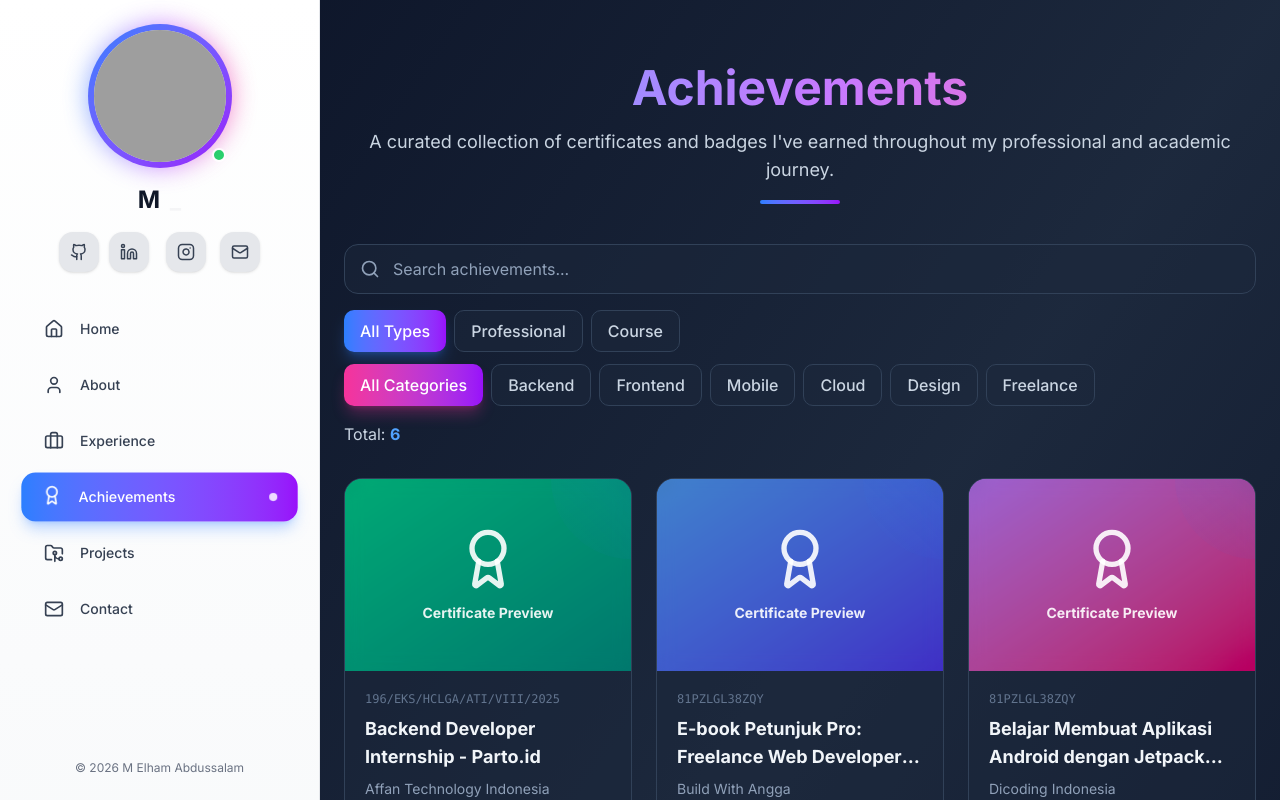
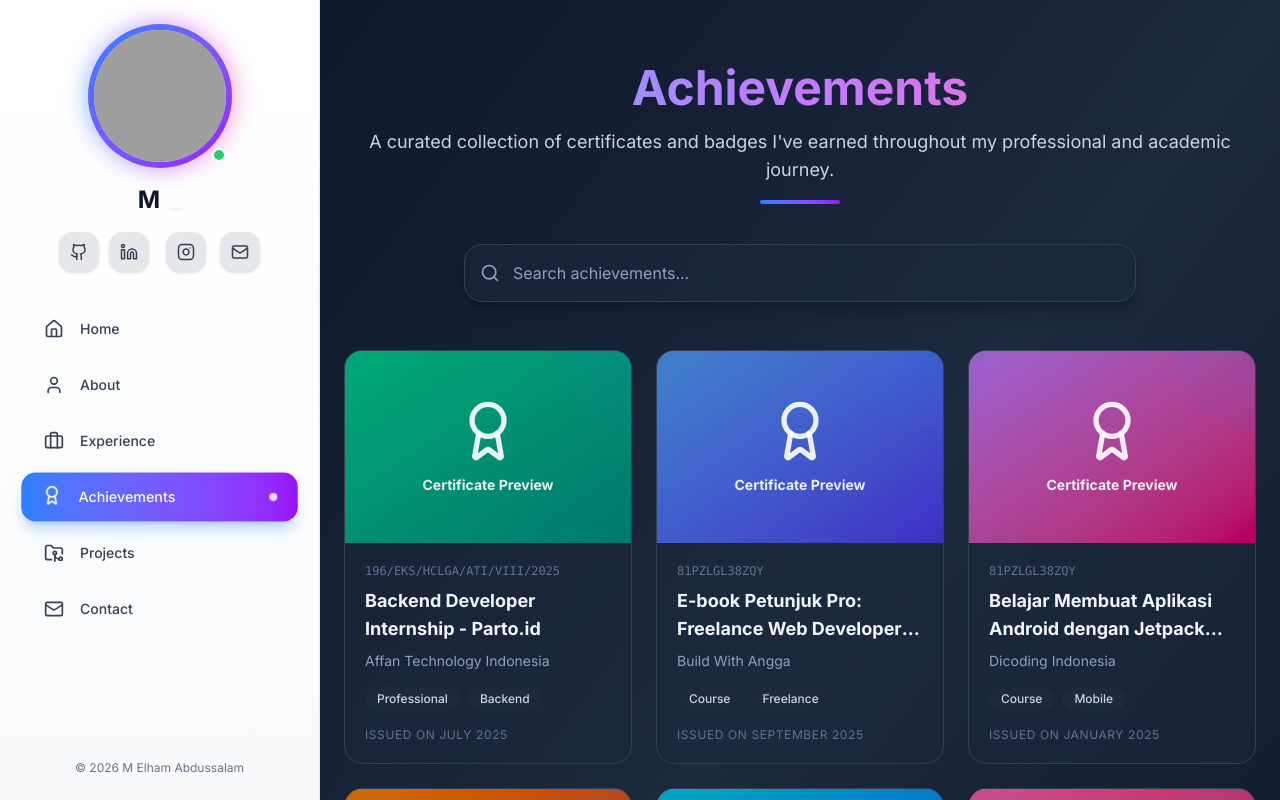
Before and after one commit to ElhamAbdussalam/portofolio_elhamabdussalam, a Next.js app: page /achievements in a window 1280 px wide. Shown: the top 800 px of the page. Built offline with nearby package versions, Linux system fonts and the light colour scheme; grey boxes are pictures that could not be loaded.

Commit message:
Achievements

```diff
--- a/src/components/Achievements.tsx
+++ b/src/components/Achievements.tsx
@@ -21,8 +21,6 @@ import { achievements, Achievement } from "@/data/achievements";
 export default function AchievementsSection() {
   const [isVisible, setIsVisible] = useState(false);
   const [searchQuery, setSearchQuery] = useState("");
-  const [filterType, setFilterType] = useState("all");
-  const [filterCategory, setFilterCategory] = useState("all");
   const [selectedAchievement, setSelectedAchievement] =
     useState<Achievement | null>(null);
 
@@ -37,10 +35,7 @@ export default function AchievementsSection() {
       achievement.organization
         .toLowerCase()
         .includes(searchQuery.toLowerCase());
-    const matchesType = filterType === "all" || achievement.type === filterType;
-    const matchesCategory =
-      filterCategory === "all" || achievement.category === filterCategory;
-    return matchesSearch && matchesType && matchesCategory;
+    return matchesSearch;
   });
 
   const handleShare = (achievement: Achievement) => {
@@ -81,96 +76,29 @@ export default function AchievementsSection() {
           />
         </div>
 
-        {/* Filters */}
-        <div className="mb-8 space-y-4">
-          {/* Search Bar */}
-          <div className="relative">
+        {/* Search Bar */}
+        <div className="mb-12">
+          <div className="relative max-w-2xl mx-auto">
             <Search className="absolute left-4 top-1/2 -translate-y-1/2 w-5 h-5 text-slate-400" />
             <input
               type="text"
               placeholder="Search achievements..."
               value={searchQuery}
               onChange={(e) => setSearchQuery(e.target.value)}
-              className="w-full pl-12 pr-4 py-3 bg-slate-800/50 border border-slate-700 rounded-xl text-slate-100 placeholder-slate-400 focus:outline-none focus:ring-2 focus:ring-blue-500/50 focus:border-blue-500/50 transition-all"
+              className="w-full pl-12 pr-4 py-4 bg-slate-800/50 border border-slate-700 rounded-2xl text-slate-100 placeholder-slate-400 focus:outline-none focus:ring-2 focus:ring-blue-500/50 focus:border-blue-500/50 transition-all shadow-lg shadow-black/20"
             />
           </div>
-
-          {/* Filter Buttons */}
-          <div className="flex flex-wrap gap-3">
-            <div className="flex gap-2">
-              <button
-                onClick={() => setFilterType("all")}
-                className={`px-4 py-2 rounded-lg font-medium transition-all ${
-                  filterType === "all"
-                    ? "bg-gradient-to-r from-blue-500 to-purple-600 text-white shadow-lg shadow-blue-500/30"
-                    : "bg-slate-800/50 text-slate-300 hover:bg-slate-700 border border-slate-700"
-                }`}
-              >
-                All Types
-              </button>
-              <button
-                onClick={() => setFilterType("Professional")}
-                className={`px-4 py-2 rounded-lg font-medium transition-all ${
-                  filterType === "Professional"
-                    ? "bg-gradient-to-r from-blue-500 to-purple-600 text-white shadow-lg shadow-blue-500/30"
-                    : "bg-slate-800/50 text-slate-300 hover:bg-slate-700 border border-slate-700"
-                }`}
-              >
-                Professional
-              </button>
-              <button
-                onClick={() => setFilterType("Course")}
-                className={`px-4 py-2 rounded-lg font-medium transition-all ${
-                  filterType === "Course"
-                    ? "bg-gradient-to-r from-blue-500 to-purple-600 text-white shadow-lg shadow-blue-500/30"
-                    : "bg-slate-800/50 text-slate-300 hover:bg-slate-700 border border-slate-700"
-                }`}
-              >
-                Course
-              </button>
-            </div>
-
-            <div className="flex gap-2">
-              <button
-                onClick={() => setFilterCategory("all")}
-                className={`px-4 py-2 rounded-lg font-medium transition-all ${
-                  filterCategory === "all"
-                    ? "bg-gradient-to-r from-pink-500 to-purple-600 text-white shadow-lg shadow-pink-500/30"
-                    : "bg-slate-800/50 text-slate-300 hover:bg-slate-700 border border-slate-700"
-                }`}
-              >
-                All Categories
-              </button>
-              {[
-                "Backend",
-                "Frontend",
-                "Mobile",
-                "Cloud",
-                "Design",
-                "Freelance",
-              ].map((category) => (
-                <button
-                  key={category}
-                  onClick={() => setFilterCategory(category)}
-                  className={`px-4 py-2 rounded-lg font-medium transition-all ${
-                    filterCategory === category
-                      ? "bg-gradient-to-r from-pink-500 to-purple-600 text-white shadow-lg shadow-pink-500/30"
-                      : "bg-slate-800/50 text-slate-300 hover:bg-slate-700 border border-slate-700"
-                  }`}
-                >
-                  {category}
-                </button>
-              ))}
-            </div>
-          </div>
-
-          {/* Total Count */}
-          <div className="text-slate-300">
-            Total:{" "}
-            <span className="text-blue-400 font-bold">
-              {filteredAchievements.length}
-            </span>
-          </div>
+          {searchQuery && (
+            <p className="text-center text-slate-400 mt-4">
+              Found{" "}
+              <span className="text-blue-400 font-bold">
+                {filteredAchievements.length}
+              </span>{" "}
+              {filteredAchievements.length === 1
+                ? "achievement"
+                : "achievements"}
+            </p>
+          )}
         </div>
 
         {/* Achievements Grid */}
```
